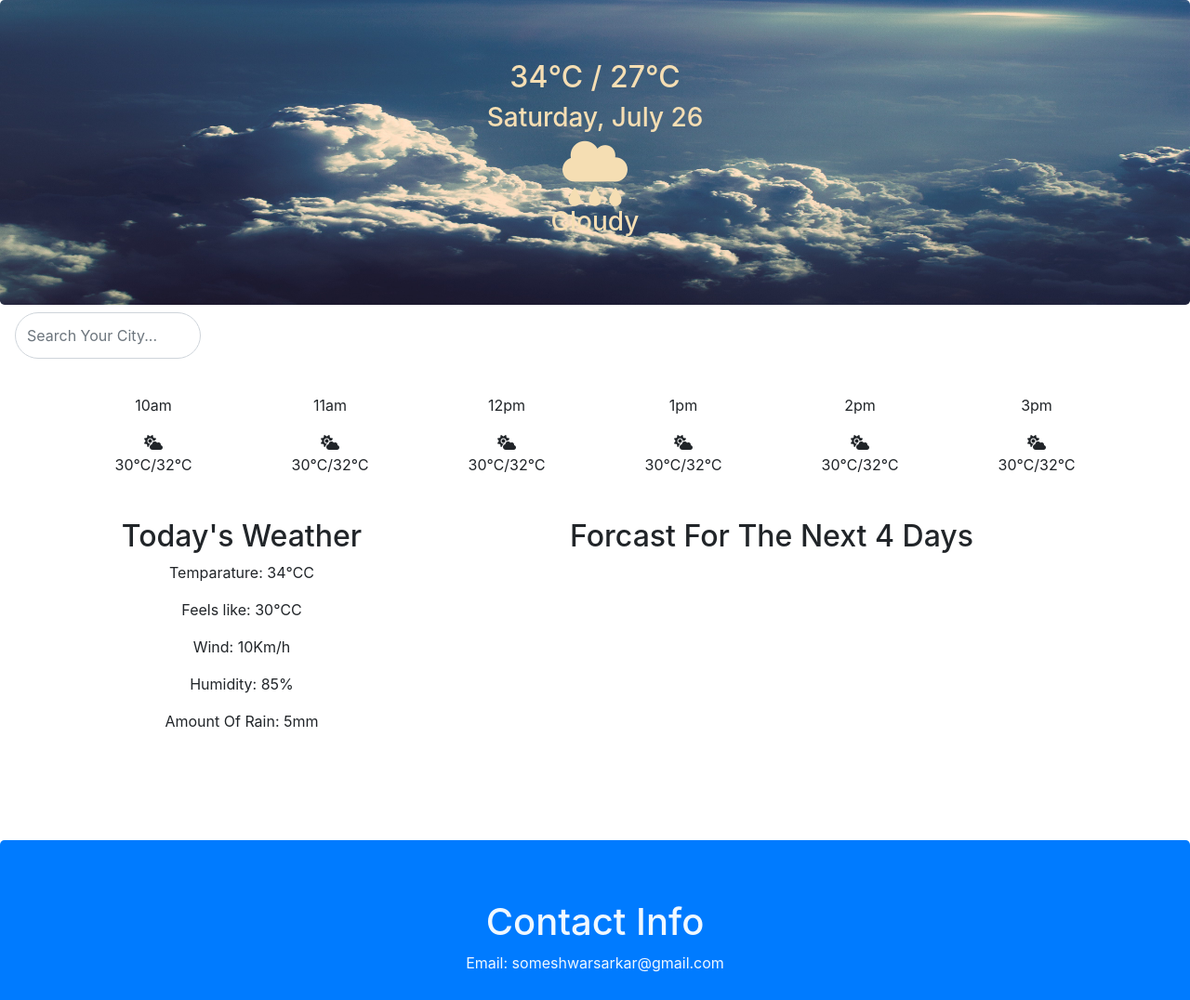
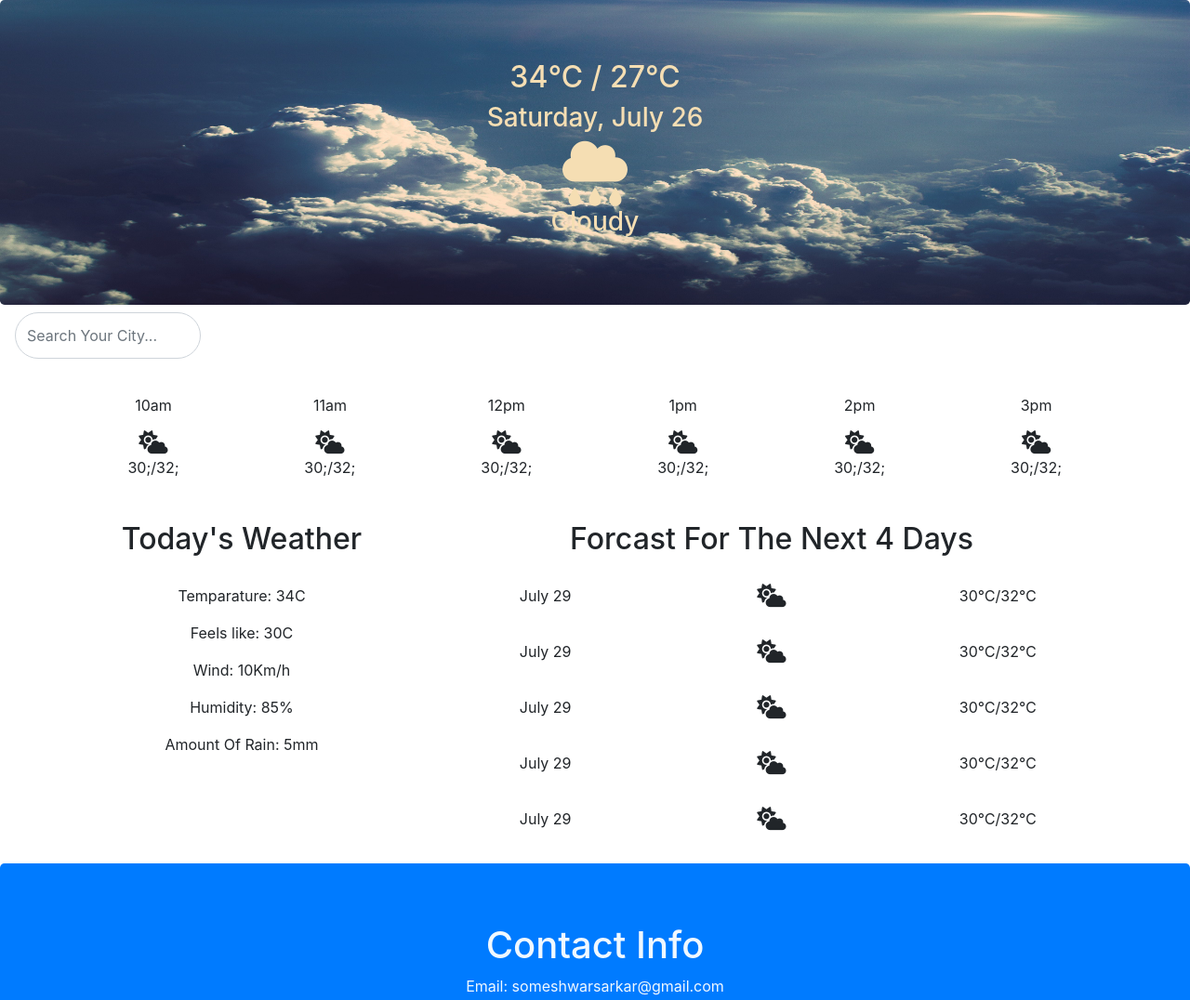
Before and after one commit to someshwarsarkar/weather, a plain HTML site: page index.html in a window 1280 px wide. Shown: the top 1076 px of the page at 93% size. Drawn offline with nearby package versions, Linux system fonts and the light colour scheme.

Commit message:
final of semi finals

```diff
--- a/index.css
+++ b/index.css
@@ -26,3 +26,26 @@ input[type=text]:focus {
     width: 100%;
     height: 60px;
 }
+.future div .coloumn{
+  height: 100%;
+  width: 33.33%;
+  float: left;
+}
+.today div{
+  height: 100%;
+  width: 16.66%;
+}
+i{
+  font-size: 25px;
+}
+@media (max-width: 600px){
+.today div{
+  height: 100%;
+  width: 16.66%;
+  font-size: smaller;
+}
+.today > div:not(:last-child){
+  margin-right: 10px;
+  border-right: 1px solid wheat;
+}
+}
--- a/index.html
+++ b/index.html
@@ -25,74 +25,74 @@
 </nav>
 
 <div class="container" style="margin-top:30px; text-align: center; overflow-y: scroll;">
-    <div class="row" style="margin-bottom:30px; overflow-x: scroll;">
-        <div class="col-sm-2">
+    <div class="row today" style="margin-bottom:30px; overflow-x: scroll;">
+        <div class="column">
             <p>10am</p>
             <i class="fas fa-cloud-sun"></i>
-            <p>30&#8451;/32&#8451;</p>
+            <p>30;/32;</p>
         </div>
-        <div class="col-sm-2">
+        <div class="column">
             <p>11am</p>
             <i class="fas fa-cloud-sun"></i>
-            <p>30&#8451;/32&#8451;</p>
+            <p>30;/32;</p>
         </div>
-        <div class="col-sm-2">
+        <div class="column">
             <p>12pm</p>
             <i class="fas fa-cloud-sun"></i>
-            <p>30&#8451;/32&#8451;</p>
+            <p>30;/32;</p>
         </div>
-        <div class="col-sm-2">
+        <div class="column">
             <p>1pm</p>
             <i class="fas fa-cloud-sun"></i>
-            <p>30&#8451;/32&#8451;</p>
+            <p>30;/32;</p>
         </div>
-        <div class="col-sm-2">
+        <div class="column">
             <p>2pm</p>
             <i class="fas fa-cloud-sun"></i>
-            <p>30&#8451;/32&#8451;</p>
+            <p>30;/32;</p>
         </div>
-        <div class="col-sm-2">
+        <div class="column">
             <p>3pm</p>
             <i class="fas fa-cloud-sun"></i>
-            <p>30&#8451;/32&#8451;</p>
+            <p>30;/32;</p>
         </div>
     </div>
   <div class="row">
     <div class="col-sm-4">
-        <h2>Today's Weather</h2>
-        <p>Temparature: 34&#8451C</p>
-        <p>Feels like: 30&#8451C</p>
+        <h2 style="margin-bottom: 30px;">Today's Weather</h2>
+        <p>Temparature: 34C</p>
+        <p>Feels like: 30C</p>
         <p>Wind: 10Km/h</p>
         <p>Humidity: 85%</p>
         <p>Amount Of Rain: 5mm</p>
       <hr class="d-sm-none">
     </div>
     <div class="col-sm-8 future">
-      <h2>Forcast For The Next 4 Days</h2>
+      <h2 style="margin-bottom: 30px;">Forcast For The Next 4 Days</h2>
       <div>
-        <div></div>
-        <div></div>
-        <div></div>
+        <div class="coloumn">July 29</div>
+        <div class="coloumn"><i class="fas fa-cloud-sun"></i></div>
+        <div class="coloumn">30&#8451;/32&#8451;</div>
       </div>
       <div>
-        <div></div>
-        <div></div>
-        <div></div>
+        <div class="coloumn">July 29</div>
+        <div class="coloumn"><i class="fas fa-cloud-sun"></i></div>
+        <div class="coloumn">30&#8451;/32&#8451;</div>
       </div>
       <div>
-        <div></div>
-        <div></div>
-        <div></div>
+        <div class="coloumn">July 29</div>
+        <div class="coloumn"><i class="fas fa-cloud-sun"></i></div>
+        <div class="coloumn">30&#8451;/32&#8451;</div>
       </div>
       <div>
-        <div></div>
-        <div></div>
-        <div></div>
+        <div class="coloumn">July 29</div>
+        <div class="coloumn"><i class="fas fa-cloud-sun"></i></div>
+        <div class="coloumn">30&#8451;/32&#8451;</div>
       </div>
       <div>
-        <div></div>
-        <div></div>
-        <div></div>
+        <div class="coloumn">July 29</div>
+        <div class="coloumn"><i class="fas fa-cloud-sun"></i></div>
+        <div class="coloumn">30&#8451;/32&#8451;</div>
       </div>
     </div>
   </div>
```
